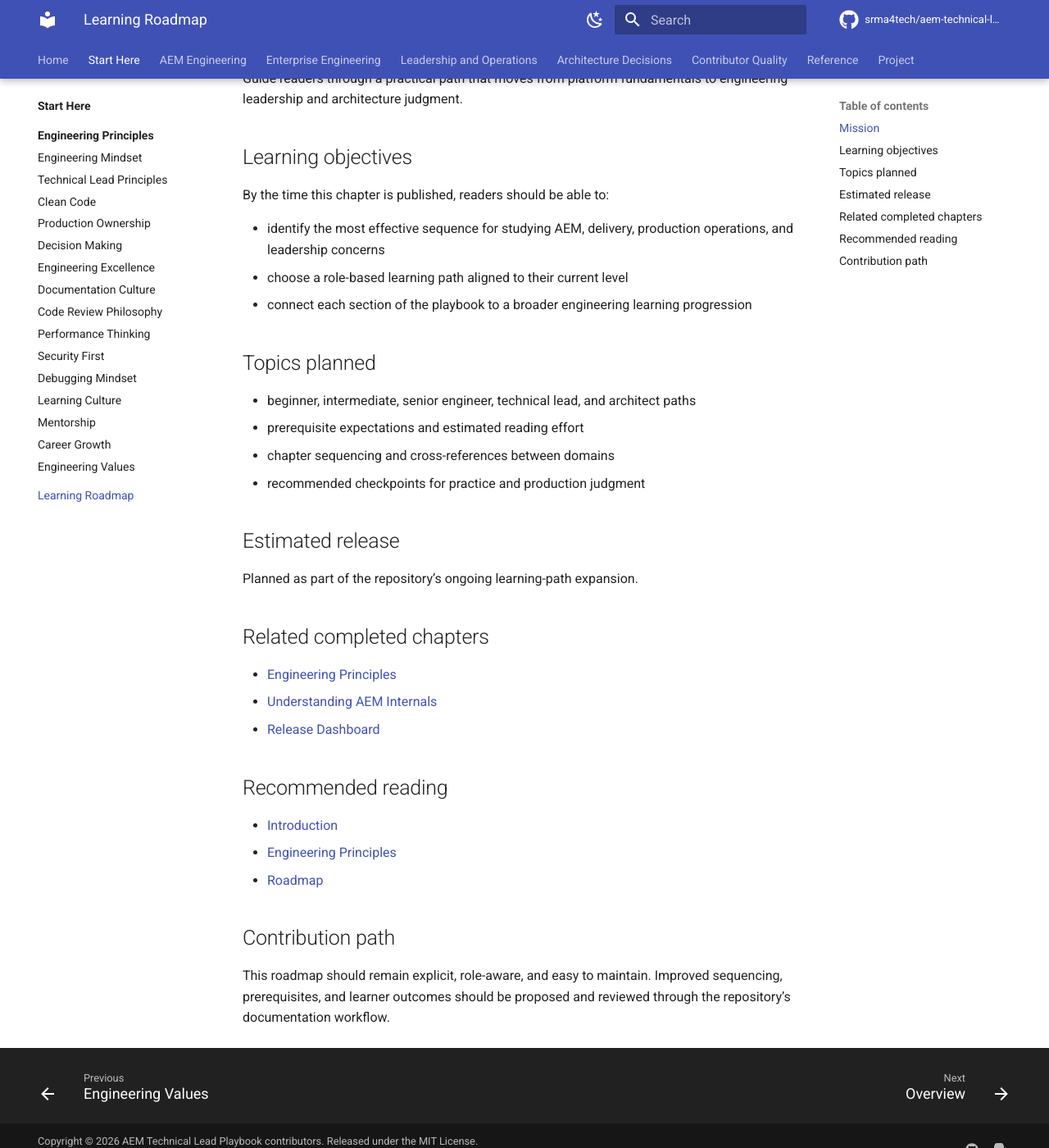
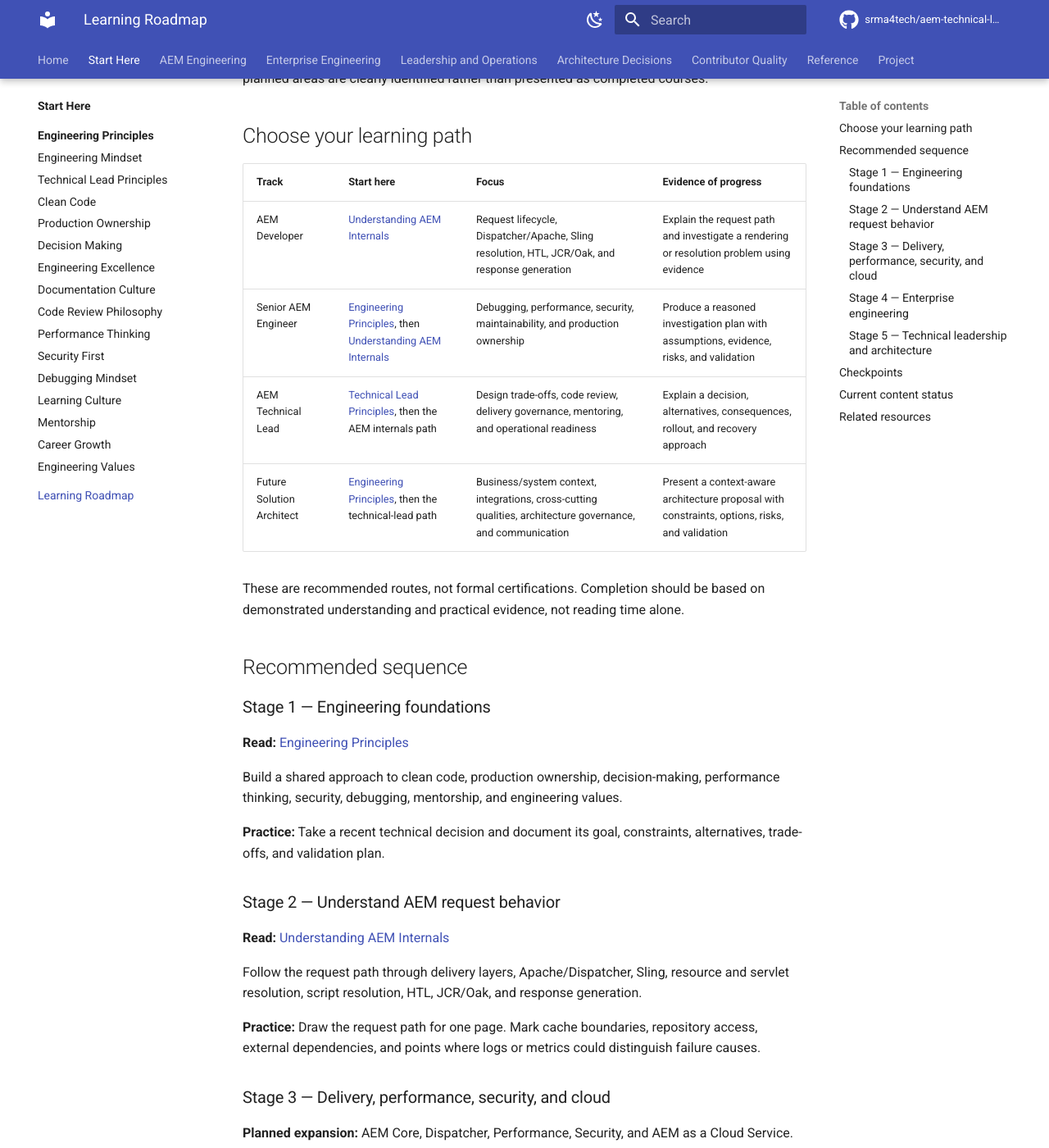
Before and after one commit to srma4tech/aem-technical-lead-playbook, an MkDocs documentation site: the page built from docs/01-learning-roadmap/README.md, in a window 1280 px wide and 1400 px high, scrolled down 236 px. Shown: the whole window at 82% size. Built offline with MkDocs 1.6.1 and Material for MkDocs 9.7.7, drawn with Linux system fonts in a browser that asks for light colours; comment, search, counter and statistics services are not loaded; some of the changed text lies outside the part shown.

Commit message:
docs: define role-based learning roadmap

```diff
--- a/docs/01-learning-roadmap/README.md
+++ b/docs/01-learning-roadmap/README.md
@@ -1,40 +1,76 @@
 # Learning Roadmap
 
-## Mission
+This roadmap helps you move from AEM platform fundamentals toward production ownership, technical leadership, and architecture judgment. It reflects the material currently in the playbook; planned areas are clearly identified rather than presented as completed courses.
 
-Guide readers through a practical path that moves from platform fundamentals to engineering leadership and architecture judgment.
+## Choose your learning path
 
-## Learning objectives
+| Track | Start here | Focus | Evidence of progress |
+|---|---|---|---|
+| AEM Developer | [Understanding AEM Internals](../20-understanding-aem-internals/README.md) | Request lifecycle, Dispatcher/Apache, Sling resolution, HTL, JCR/Oak, and response generation | Explain the request path and investigate a rendering or resolution problem using evidence |
+| Senior AEM Engineer | [Engineering Principles](../00-engineering-principles/README.md), then [Understanding AEM Internals](../20-understanding-aem-internals/README.md) | Debugging, performance, security, maintainability, and production ownership | Produce a reasoned investigation plan with assumptions, evidence, risks, and validation |
+| AEM Technical Lead | [Technical Lead Principles](../00-engineering-principles/02-technical-lead-principles.md), then the AEM internals path | Design trade-offs, code review, delivery governance, mentoring, and operational readiness | Explain a decision, alternatives, consequences, rollout, and recovery approach |
+| Future Solution Architect | [Engineering Principles](../00-engineering-principles/README.md), then the technical-lead path | Business/system context, integrations, cross-cutting qualities, architecture governance, and communication | Present a context-aware architecture proposal with constraints, options, risks, and validation |
 
-By the time this chapter is published, readers should be able to:
+These are recommended routes, not formal certifications. Completion should be based on demonstrated understanding and practical evidence, not reading time alone.
 
-- identify the most effective sequence for studying AEM, delivery, production operations, and leadership concerns
-- choose a role-based learning path aligned to their current level
-- connect each section of the playbook to a broader engineering learning progression
+## Recommended sequence
 
-## Topics planned
+### Stage 1 — Engineering foundations
 
-- beginner, intermediate, senior engineer, technical lead, and architect paths
-- prerequisite expectations and estimated reading effort
-- chapter sequencing and cross-references between domains
-- recommended checkpoints for practice and production judgment
+**Read:** [Engineering Principles](../00-engineering-principles/README.md)
 
-## Estimated release
+Build a shared approach to clean code, production ownership, decision-making, performance thinking, security, debugging, mentorship, and engineering values.
 
-Planned as part of the repository’s ongoing learning-path expansion.
+**Practice:** Take a recent technical decision and document its goal, constraints, alternatives, trade-offs, and validation plan.
 
-## Related completed chapters
+### Stage 2 — Understand AEM request behavior
 
-- [Engineering Principles](../00-engineering-principles/README.md)
-- [Understanding AEM Internals](../20-understanding-aem-internals/README.md)
-- [Release Dashboard](../release-dashboard.md)
+**Read:** [Understanding AEM Internals](../20-understanding-aem-internals/README.md)
 
-## Recommended reading
+Follow the request path through delivery layers, Apache/Dispatcher, Sling, resource and servlet resolution, script resolution, HTL, JCR/Oak, and response generation.
+
+**Practice:** Draw the request path for one page. Mark cache boundaries, repository access, external dependencies, and points where logs or metrics could distinguish failure causes.
+
+### Stage 3 — Delivery, performance, security, and cloud
+
+**Planned expansion:** AEM Core, Dispatcher, Performance, Security, and AEM as a Cloud Service.
+
+Use the [project roadmap](../ROADMAP.md) and [release dashboard](../release-dashboard.md) to check publication status before treating these as complete learning modules.
+
+**Practice when the relevant material and environment are available:** Assess cacheability, query cost, permissions, outbound calls, deployment constraints, and cloud compatibility with evidence.
+
+### Stage 4 — Enterprise engineering
+
+**Planned expansion:** Enterprise Java, design patterns, system design, and production support.
+
+**Practice:** Describe failure modes and operational expectations for a service integration. Include timeouts, retries where appropriate, observability, security boundaries, and recovery behavior.
+
+### Stage 5 — Technical leadership and architecture
+
+**Planned expansion:** Technical leadership, reviewed case studies, interview preparation, and architecture readiness.
+
+**Practice:** Write a short decision record that connects business context to system options, non-functional requirements, risks, ownership, rollout, and rollback.
+
+## Checkpoints
+
+Use these checkpoints as self-review prompts:
+
+- **Explain:** Can I describe the behavior without relying on memorized definitions?
+- **Trace:** Can I follow a request or failure across relevant system boundaries?
+- **Investigate:** Can I state what evidence I need before choosing a fix?
+- **Decide:** Can I compare options and make trade-offs explicit?
+- **Validate:** Can I define tests, metrics, and recovery checks that demonstrate the outcome?
+- **Communicate:** Can I explain the decision and its risks to both engineers and stakeholders?
+
+## Current content status
+
+The published AEM internals section contains 15 chapters. Other roadmap areas are at different stages of development. Check the [Roadmap](../ROADMAP.md) and [Release Dashboard](../release-dashboard.md) for the current status; do not infer publication from a planned stage.
+
+## Related resources
 
 - [Introduction](../00-introduction/README.md)
 - [Engineering Principles](../00-engineering-principles/README.md)
-- [Roadmap](../ROADMAP.md)
-
-## Contribution path
-
-This roadmap should remain explicit, role-aware, and easy to maintain. Improved sequencing, prerequisites, and learner outcomes should be proposed and reviewed through the repository’s documentation workflow.
+- [Understanding AEM Internals](../20-understanding-aem-internals/README.md)
+- [Engineering Checklists](../12-checklists/README.md)
+- [Release Dashboard](../release-dashboard.md)
+- [Project Roadmap](../ROADMAP.md)
```
